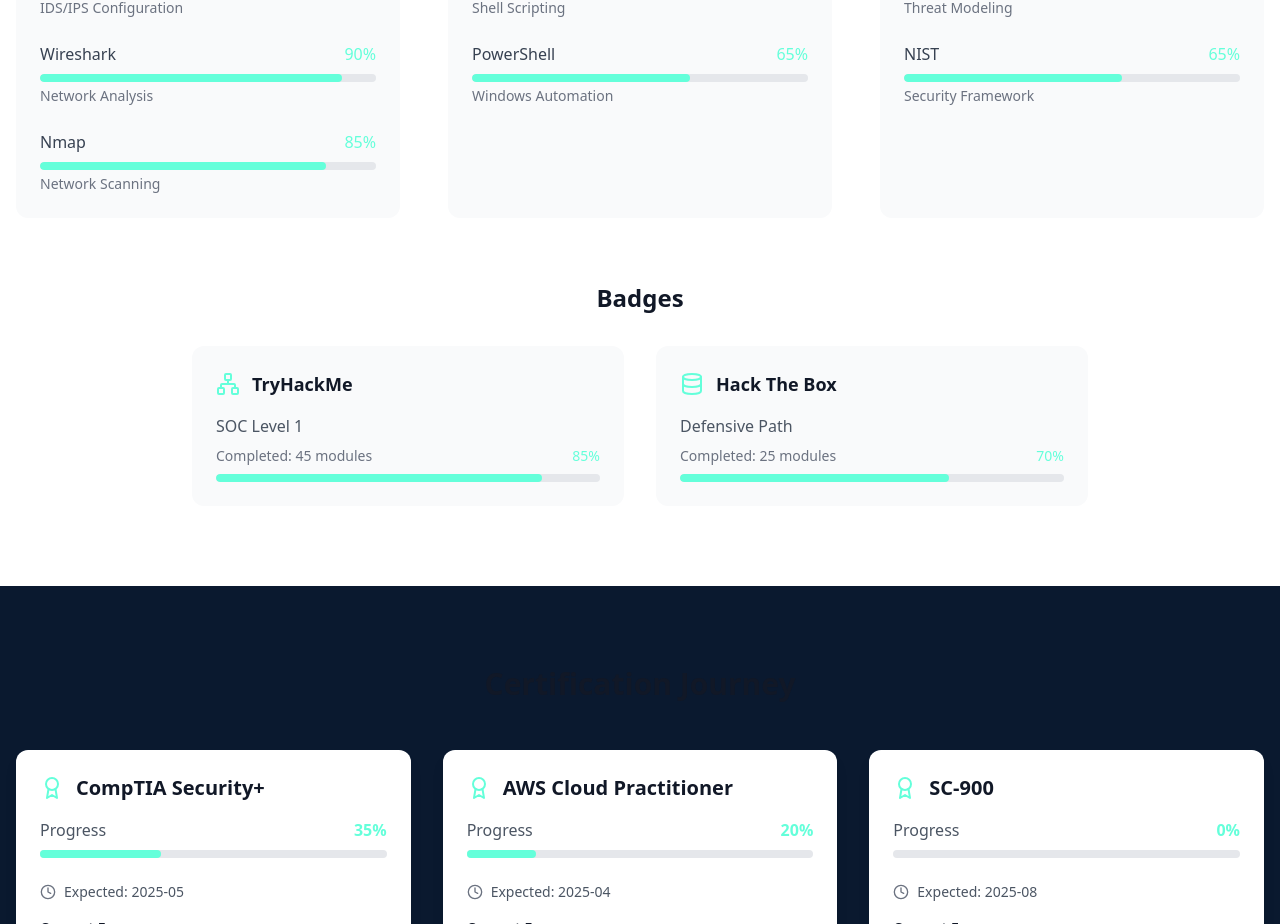
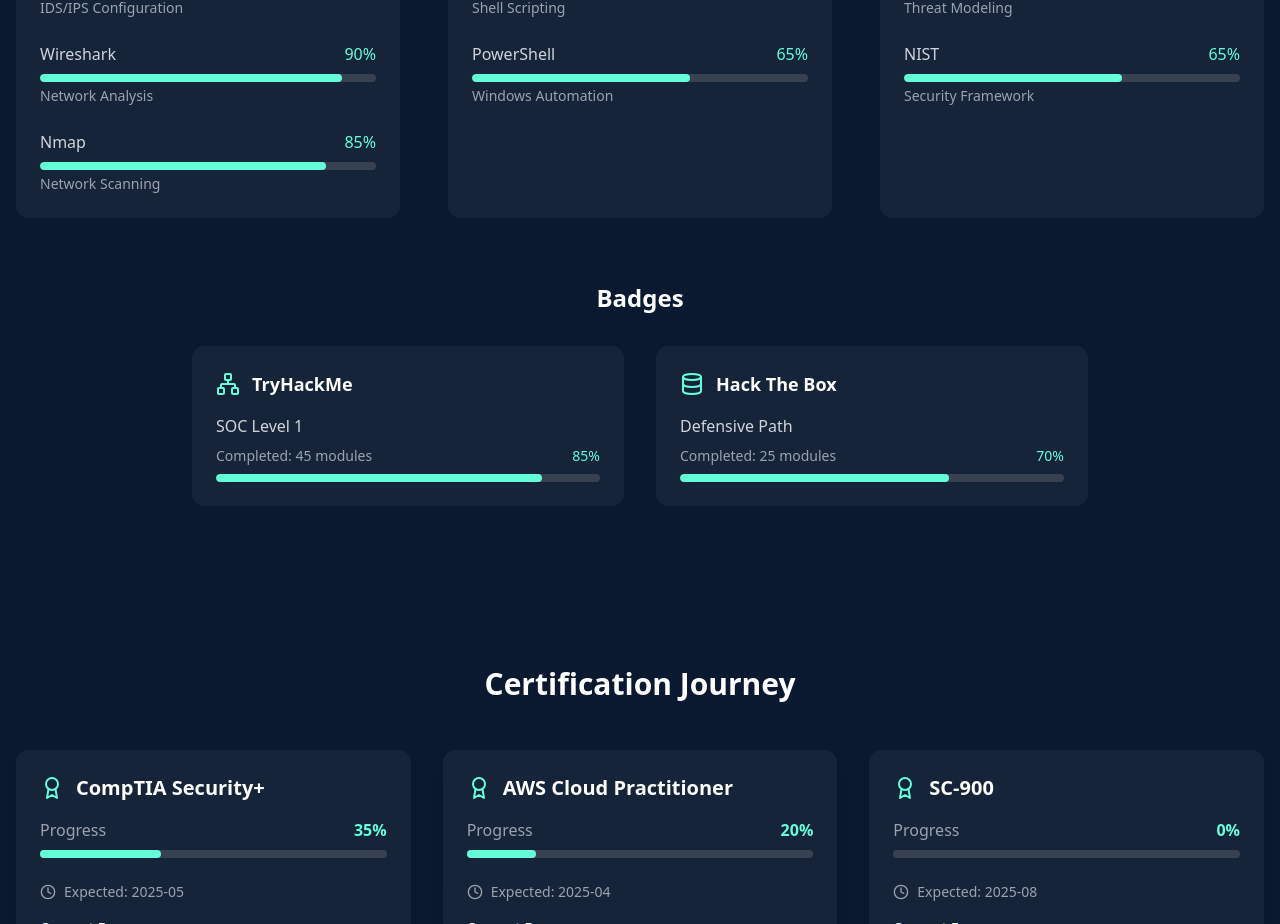
Before and after one commit to matheusht/portfolio, a React (Vite) app: page / in a window 1280 px wide. Shown: the part 1876-2800 px from the top of the page. Built offline with nearby package versions, Linux system fonts and the light colour scheme.

Commit message:
dark theme removed

```diff
--- a/src/App.tsx
+++ b/src/App.tsx
@@ -27,7 +27,7 @@ function App() {
   };
 
   return (
-    <div className={`min-h-screen bg-white dark:bg-gray-900 text-gray-900 dark:text-white transition-colors duration-200`}>
+    <div className={`min-h-screen bg-gray-900 text-white transition-colors duration-200`}>
       <Header />
       <main>
         <ProjectsShowcase />
--- a/src/components/BlogPreview.tsx
+++ b/src/components/BlogPreview.tsx
@@ -33,7 +33,7 @@ const BlogPreview: React.FC = () => {
     <section id='blog' className="py-20 bg-primary">
       <div className="container mx-auto px-4">
         <div className="flex justify-between items-center mb-12">
-          <h2 className="text-3xl font-bold dark:text-white">Latest Blog Posts</h2>
+          <h2 className="text-3xl font-bold text-white">Latest Blog Posts</h2>
           <span className="px-3 py-1 bg-accent/20 text-accent rounded-full text-sm">
             Coming Soon
           </span>
@@ -43,17 +43,17 @@ const BlogPreview: React.FC = () => {
           {blogPosts.map((post, index) => (
             <div
               key={index}
-              className="bg-gray-50 dark:bg-white/5 rounded-xl shadow-lg overflow-hidden hover:shadow-xl transition-shadow backdrop-blur-lg"
+              className="bg-white/5 rounded-xl shadow-lg overflow-hidden hover:shadow-xl transition-shadow backdrop-blur-lg"
             >
               <div className="p-6">
                 <div className="flex items-center space-x-3 mb-4">
                   <post.icon className="w-6 h-6 text-accent" />
-                  <h3 className="text-xl font-semibold dark:text-white line-clamp-2">
+                  <h3 className="text-xl font-semibold text-white line-clamp-2">
                     {post.title}
                   </h3>
                 </div>
 
-                <p className="text-gray-600 dark:text-gray-400 mb-4 line-clamp-3">
+                <p className="text-gray-400 mb-4 line-clamp-3">
                   {post.preview}
                 </p>
 
@@ -68,7 +68,7 @@ const BlogPreview: React.FC = () => {
                   ))}
                 </div>
 
-                <div className="flex items-center justify-between text-sm text-gray-500 dark:text-gray-400">
+                <div className="flex items-center justify-between text-sm text-gray-400">
                   <div className="flex items-center space-x-4">
                     <div className="flex items-center">
                       <Clock className="w-4 h-4 mr-1" />
--- a/src/components/CertificationCarousel.tsx
+++ b/src/components/CertificationCarousel.tsx
@@ -49,25 +49,25 @@ const CertificationCarousel: React.FC = () => {
   return (
     <section id="certifications" className="py-20 bg-primary">
       <div className="container mx-auto px-4">
-        <h2 className="text-3xl font-bold text-center mb-12 dark:text-white">Certification Journey</h2>
+        <h2 className="text-3xl font-bold text-center mb-12 text-white">Certification Journey</h2>
 
         <div className="grid grid-cols-1 md:grid-cols-2 lg:grid-cols-3 gap-8">
           {certifications.map((cert, index) => (
             <div
               key={index}
-              className="bg-white dark:bg-white/5 rounded-xl p-6 shadow-lg backdrop-blur-lg hover:shadow-xl transition-shadow group"
+              className="bg-white/5 rounded-xl p-6 shadow-lg backdrop-blur-lg hover:shadow-xl transition-shadow group"
             >
               <div className="flex items-center space-x-3 mb-4">
                 <Award className="w-6 h-6 text-accent" />
-                <h3 className="text-xl font-semibold dark:text-white">{cert.name}</h3>
+                <h3 className="text-xl font-semibold text-white">{cert.name}</h3>
               </div>
 
               <div className="mb-6">
                 <div className="flex justify-between mb-2">
-                  <span className="text-gray-600 dark:text-gray-400">Progress</span>
+                  <span className="text-gray-400">Progress</span>
                   <span className="text-accent font-semibold">{cert.progress}%</span>
                 </div>
-                <div className="w-full bg-gray-200 dark:bg-gray-700 rounded-full h-2">
+                <div className="w-full bg-gray-700 rounded-full h-2">
                   <div
                     className="bg-accent h-2 rounded-full transition-all duration-500"
                     style={{ width: `${cert.progress}%` }}
@@ -76,14 +76,14 @@ const CertificationCarousel: React.FC = () => {
               </div>
 
               <div className="flex items-center space-x-2 mb-4">
-                <Clock className="w-4 h-4 text-gray-500 dark:text-gray-400" />
-                <span className="text-sm text-gray-600 dark:text-gray-400">
+                <Clock className="w-4 h-4 text-gray-400" />
+                <span className="text-sm text-gray-400">
                   Expected: {cert.expectedDate}
                 </span>
               </div>
 
               <div className="mb-4">
-                <h4 className="text-sm font-semibold mb-2 dark:text-white">Current Focus:</h4>
+                <h4 className="text-sm font-semibold mb-2 text-white">Current Focus:</h4>
                 <div className="flex flex-wrap gap-2">
                   {cert.focusAreas.map((area, idx) => (
                     <span
@@ -97,8 +97,8 @@ const CertificationCarousel: React.FC = () => {
               </div>
 
               <div className="hidden group-hover:block">
-                <h4 className="text-sm font-semibold mb-2 dark:text-white">Exam Objectives:</h4>
-                <ul className="text-sm text-gray-600 dark:text-gray-400 space-y-1">
+                <h4 className="text-sm font-semibold mb-2 text-white">Exam Objectives:</h4>
+                <ul className="text-sm text-gray-400 space-y-1">
                   {cert.objectives.map((objective, idx) => (
                     <li key={idx} className="flex items-center space-x-2">
                       <CheckCircle className="w-4 h-4 text-accent" />
--- a/src/components/Header.tsx
+++ b/src/components/Header.tsx
@@ -19,7 +19,7 @@ const Header: React.FC = () => {
       </nav>
 
       <div className="container mx-auto px-4 mt-20 text-center">
-        <div className="w-40 h-40 mx-auto mb-6 rounded-full bg-[#0A192F] dark:bg-[#64FFDA]/10 flex items-center justify-center overflow-hidden p-1">
+        <div className="w-40 h-40 mx-auto mb-6 rounded-full bg-[#64FFDA]/10 flex items-center justify-center overflow-hidden p-1">
           <img
             src="https://avatars.githubusercontent.com/u/96798246?v=4"
             alt="GitHub Profile"
@@ -30,7 +30,7 @@ const Header: React.FC = () => {
         <h1 className="text-4xl font-bold mb-4 text-white">
           Matheus Theodoro
         </h1>
-        <h2 className="text-xl text-white dark:text-white mb-6">
+        <h2 className="text-xl text-white mb-6">
           Cybersecurity Enthusiast | SIEM & Threat Detection {/*Specialist*/}
         </h2>
 
--- a/src/components/TechnicalSkills.tsx
+++ b/src/components/TechnicalSkills.tsx
@@ -51,32 +51,32 @@ const TechnicalSkills: React.FC = () => {
   ];
 
   return (
-    <section id="skills" className="py-20 bg-white dark:bg-[#0A192F]">
+    <section id="skills" className="py-20 bg-[#0A192F]">
       <div className="container mx-auto px-4">
-        <h2 className="text-3xl font-bold text-center mb-12 dark:text-white">Technical Skills</h2>
+        <h2 className="text-3xl font-bold text-center mb-12 text-white">Technical Skills</h2>
 
         <div className="grid grid-cols-1 lg:grid-cols-3 gap-12">
           {skillCategories.map((category, idx) => (
-            <div key={idx} className="bg-gray-50 dark:bg-white/5 rounded-xl p-6 backdrop-blur-lg">
+            <div key={idx} className="bg-white/5 rounded-xl p-6 backdrop-blur-lg">
               <div className="flex items-center space-x-3 mb-6">
                 <category.icon className="w-6 h-6 text-accent" />
-                <h3 className="text-xl font-semibold dark:text-white">{category.title}</h3>
+                <h3 className="text-xl font-semibold text-white">{category.title}</h3>
               </div>
 
               <div className="space-y-6">
                 {category.skills.map((skill, skillIdx) => (
                   <div key={skillIdx}>
                     <div className="flex justify-between mb-2">
-                      <span className="text-gray-700 dark:text-gray-300">{skill.name}</span>
+                      <span className="text-gray-300">{skill.name}</span>
                       <span className="text-accent">{skill.level}%</span>
                     </div>
-                    <div className="w-full h-2 bg-gray-200 dark:bg-gray-700 rounded-full overflow-hidden">
+                    <div className="w-full h-2  bg-gray-700 rounded-full overflow-hidden">
                       <div
                         className="h-full bg-accent transition-all duration-500 rounded-full"
                         style={{ width: `${skill.level}%` }}
                       />
                     </div>
-                    <span className="text-sm text-gray-500 dark:text-gray-400 mt-1 block">
+                    <span className="text-sm  text-gray-400 mt-1 block">
                       {skill.description}
                     </span>
                   </div>
@@ -87,26 +87,26 @@ const TechnicalSkills: React.FC = () => {
         </div>
 
         <div className="mt-16">
-          <h3 className="text-2xl font-bold text-center mb-8 dark:text-white">Badges</h3>
+          <h3 className="text-2xl font-bold text-center mb-8 text-white">Badges</h3>
           <div className="grid grid-cols-1 md:grid-cols-2 gap-8 max-w-4xl mx-auto">
             {achievements.map((achievement, idx) => (
               <div
                 key={idx}
-                className="bg-gray-50 dark:bg-white/5 rounded-xl p-6 backdrop-blur-lg"
+                className="bg-white/5 rounded-xl p-6 backdrop-blur-lg"
               >
                 <div className="flex items-center space-x-3 mb-4">
                   <achievement.icon className="w-6 h-6 text-accent" />
-                  <h4 className="text-lg font-semibold dark:text-white">{achievement.platform}</h4>
+                  <h4 className="text-lg font-semibold text-white">{achievement.platform}</h4>
                 </div>
                 <div className="space-y-2">
-                  <p className="text-gray-600 dark:text-gray-300">{achievement.rank}</p>
+                  <p className="text-gray-300">{achievement.rank}</p>
                   <div className="flex justify-between text-sm">
-                    <span className="text-gray-500 dark:text-gray-400">
+                    <span className=" text-gray-400">
                       Completed: {achievement.completed} modules
                     </span>
                     <span className="text-accent">{achievement.progress}%</span>
                   </div>
-                  <div className="w-full h-2 bg-gray-200 dark:bg-gray-700 rounded-full overflow-hidden">
+                  <div className="w-full h-2 bg-gray-700 rounded-full overflow-hidden">
                     <div
                       className="h-full bg-accent transition-all duration-500 rounded-full"
                       style={{ width: `${achievement.progress}%` }}
```
Also changed, not shown: src/components/SecurityBadges.tsx (+5 -5 lines).
